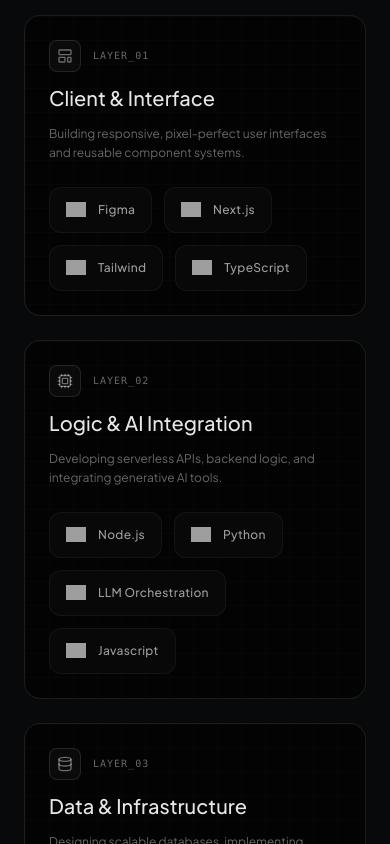
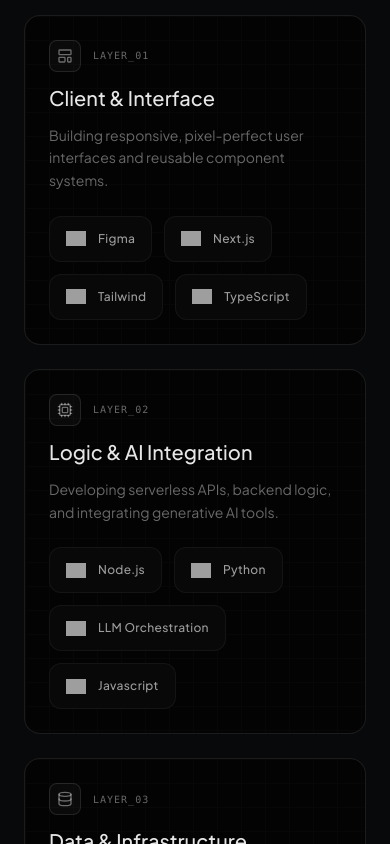
Before and after one commit to Rishabh1412/Portfolio, a Next.js app: page / in a window 390 px wide. Shown: the part 5220-6064 px from the top of the page. Built offline with nearby package versions, Linux system fonts and the light colour scheme; grey boxes are pictures that could not be loaded.

Commit message:
design enhancement6

```diff
--- a/components/ToolsSection.tsx
+++ b/components/ToolsSection.tsx
@@ -92,7 +92,7 @@ export default function TechTopology() {
                     <h3 className="text-xl md:text-2xl font-medium text-white/90">
                       {layer.name}
                     </h3>
-                    <p className="text-xs md:text-sm text-white/40 leading-relaxed max-w-sm">
+                    <p className="text-sm text-white/40 leading-relaxed max-w-sm">
                       {layer.description}
                     </p>
                   </div>
```
